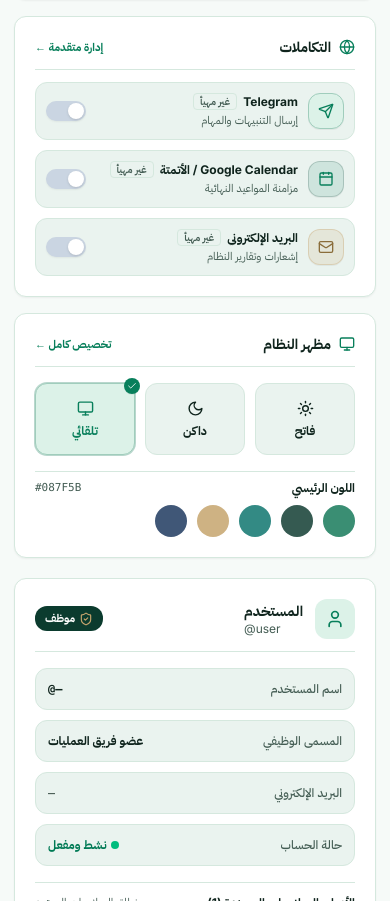
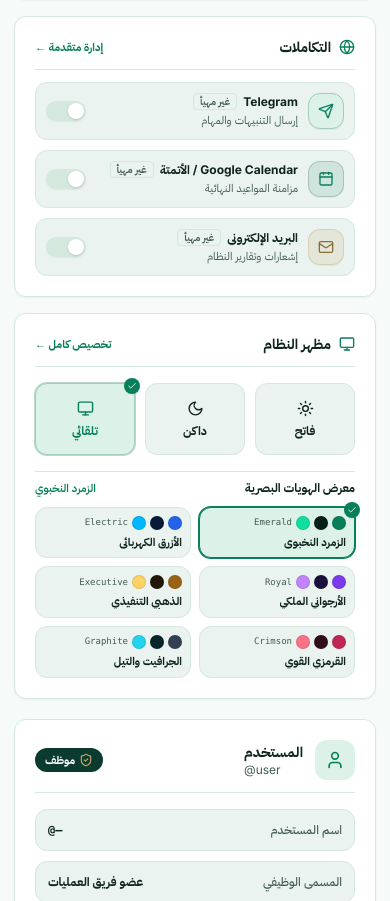
Before and after one commit to MOATAZQ24/new, a Next.js app in the folder frontend/: page /settings in a window 390 px wide. Shown: the part 1614-2515 px from the top of the page. Built offline with nearby package versions, Linux system fonts and the light colour scheme; no server answers.

Commit message:
feat(ui): integrate semantic theme tokens globally and add Settings Theme Gallery

```diff
--- a/frontend/src/app/page.tsx
+++ b/frontend/src/app/page.tsx
@@ -145,10 +145,10 @@ export default function DashboardPage() {
     const outOfService =
       (dist["تالف (Damaged)"] || 0) + (dist["متقاعد (Retired)"] || 0);
     return [
-      { label: "قيد الاستخدام", value: data.assigned_assets || 0, color: "#187A5A" },
-      { label: "تحت الصيانة", value: data.maintenance_assets || 0, color: "#C5A46D" },
-      { label: "احتياطي", value: data.available_assets || 0, color: "#123D32" },
-      { label: "خارج الخدمة", value: outOfService, color: "#E11D48" },
+      { label: "قيد الاستخدام", value: data.assigned_assets || 0, color: "var(--chart-1)" },
+      { label: "تحت الصيانة", value: data.maintenance_assets || 0, color: "var(--chart-3)" },
+      { label: "احتياطي", value: data.available_assets || 0, color: "var(--chart-2)" },
+      { label: "خارج الخدمة", value: outOfService, color: "var(--destructive)" },
     ];
   }, [data]);
 
@@ -158,12 +158,12 @@ export default function DashboardPage() {
       {
         label: "نشط",
         value: data.active_employees ?? data.total_employees ?? 0,
-        color: "#187A5A",
+        color: "var(--chart-1)",
       },
       {
         label: "متوقف مؤقتاً",
         value: data.inactive_employees ?? 0,
-        color: "#C5A46D",
+        color: "var(--chart-3)",
       },
     ];
   }, [data]);
@@ -171,9 +171,9 @@ export default function DashboardPage() {
   const ticketStatusItems = useMemo(() => {
     if (!data) return [];
     return [
-      { label: "مغلقة", value: data.closed_tickets ?? 0, color: "#187A5A" },
-      { label: "قيد التنفيذ", value: data.in_progress_tickets ?? data.open_tickets ?? 0, color: "#123D32" },
-      { label: "بانتظار الرد", value: data.waiting_tickets ?? 0, color: "#C5A46D" },
+      { label: "مغلقة", value: data.closed_tickets ?? 0, color: "var(--chart-1)" },
+      { label: "قيد التنفيذ", value: data.in_progress_tickets ?? data.open_tickets ?? 0, color: "var(--chart-2)" },
+      { label: "بانتظار الرد", value: data.waiting_tickets ?? 0, color: "var(--chart-3)" },
     ];
   }, [data]);
 
--- a/frontend/src/app/settings/page.tsx
+++ b/frontend/src/app/settings/page.tsx
@@ -25,6 +25,7 @@ import {
   Icons,
 } from "@/components/ui/Icons";
 import { Switch } from "@/components/ui/switch";
+import { THEME_PRESETS, THEME_PRESET_MAP, ThemePresetId } from "@/lib/themes";
 import { api } from "@/lib/api";
 import { useAuth } from "@/context/AuthContext";
 import { useWorkspace } from "@/context/WorkspaceContext";
@@ -44,14 +45,6 @@ interface BackupSnapshotItem {
   created_at: string;
 }
 
-const ACCENT_SWATCHES = [
-  { color: "#187A5A", label: "الأخضر المؤسسي" },
-  { color: "#123D32", label: "الزمردي الداكن" },
-  { color: "#0F766E", label: "التركواز التنفيذي" },
-  { color: "#C5A46D", label: "الذهبي المؤسسي" },
-  { color: "#1E3A5F", label: "الكحلي المؤسسي" },
-];
-
 const ROLE_AR_LABELS: Record<string, string> = {
   "Super Admin": "مدير النظام العام",
   "Company Admin": "مدير الشركة",
@@ -63,9 +56,9 @@ const ROLE_AR_LABELS: Record<string, string> = {
 
 export default function SettingsPage() {
   const { user, activeCompany, activeCompanyId } = useAuth();
-  const { draft, setDraft, save, info } = useWorkspace();
+  const { draft, setDraft, save, presetId, selectPreset } = useWorkspace();
   const theme = draft.appearance.theme;
-  const colors = draft.appearance;
+  const activePreset = THEME_PRESET_MAP[presetId];
   const toast = useToast();
 
   const [integrations, setIntegrations] = useState<IntegrationItem[]>([]);
@@ -169,7 +162,16 @@ export default function SettingsPage() {
       setIntegrations((prev) => {
         const exists = prev.some((it) => it.service_name === service);
         if (!exists) {
-          return [...prev, { service_name: service, is_enabled: nextEnabled, status: nextEnabled ? "Active" : "Inactive" }];
+          return [
+            ...prev,
+            {
+              id: service,
+              service_name: service,
+              display_name: service,
+              is_enabled: nextEnabled,
+              status: nextEnabled ? "Active" : "Inactive",
+            },
+          ];
         }
         return prev.map((it) => (it.service_name === service ? { ...it, is_enabled: nextEnabled } : it));
       });
@@ -186,27 +188,13 @@ export default function SettingsPage() {
     };
     setDraft(nextConfig);
     void save(nextConfig).catch(() => {});
-    toast.success("تم تحديث مظهر النظام");
+    toast.success("تم تحديث وضع الإضاءة");
   };
 
-  const handleSelectSwatch = (hex: string) => {
-    const nextConfig = {
-      ...draft,
-      appearance: { ...draft.appearance, secondary: hex },
-    };
-    setDraft(nextConfig);
-    void (async () => {
-      try {
-        if (info?.enforced?.includes("secondary") && info?.can_manage_company) {
-          await api.put("/workspace/company-defaults", {
-            appearance: { ...info.company_defaults, secondary: hex },
-            enforced: info.enforced,
-          });
-        }
-        await save(nextConfig);
-      } catch {}
-    })();
-    toast.success("تم تحديث اللون الرئيسي للواجهة");
+  const handleSelectPreset = (nextPresetId: ThemePresetId) => {
+    void selectPreset(nextPresetId).catch(() => {});
+    const chosen = THEME_PRESET_MAP[nextPresetId];
+    toast.success(`تم تفعيل هوية ${chosen.nameAr}`);
   };
 
   const handleChangePassword = async (e: React.FormEvent) => {
@@ -537,30 +525,67 @@ export default function SettingsPage() {
               </div>
             </div>
 
-            <div className="space-y-2 pt-2 border-t border-slate-100">
-              <div className="flex items-center justify-between">
-                <span className="text-xs font-bold text-slate-700">اللون الرئيسي</span>
-                <span className="text-[11px] text-slate-500 font-mono" dir="ltr">
-                  {colors.secondary}
+            <div className="space-y-2.5 pt-2 border-t border-slate-100">
+              <div className="flex items-center justify-between gap-2">
+                <span className="text-xs font-bold text-slate-700">معرض الهويات البصرية</span>
+                <span className="text-[11px] font-semibold text-[#187A5A] truncate">
+                  {activePreset.nameAr}
                 </span>
               </div>
-              <div className="flex items-center gap-2.5">
-                {ACCENT_SWATCHES.map((swatch) => {
-                  const active = colors.secondary.toLowerCase() === swatch.color.toLowerCase();
+              <div className="grid grid-cols-2 sm:grid-cols-3 gap-2">
+                {THEME_PRESETS.map((preset) => {
+                  const active = preset.id === presetId;
                   return (
                     <button
-                      key={swatch.color}
+                      key={preset.id}
                       type="button"
-                      aria-label={swatch.label}
+                      data-theme-preset={preset.id}
+                      aria-label={preset.nameAr}
                       aria-pressed={active}
-                      title={`${swatch.label} (${swatch.color})`}
-                      onClick={() => handleSelectSwatch(swatch.color)}
-                      style={{ backgroundColor: swatch.color }}
-                      className={`w-8 h-8 rounded-full flex items-center justify-center text-white transition-transform cursor-pointer ${
-                        active ? "ring-2 ring-offset-2 ring-[#123D32] scale-105" : "opacity-85 hover:opacity-100"
+                      title={`${preset.nameAr} — ${preset.nameEn}`}
+                      onClick={() => handleSelectPreset(preset.id)}
+                      className={`relative rounded-xl border p-2 text-right transition-all cursor-pointer flex flex-col gap-1.5 ${
+                        active
+                          ? "border-[var(--primary)] bg-[var(--selected)] ring-1 ring-[var(--ring)]"
+                          : "border-[var(--border)] bg-[var(--surface-muted)] hover:bg-[var(--hover)]"
                       }`}
                     >
-                      {active && <Check className="w-3.5 h-3.5" />}
+                      {active && (
+                        <span
+                          className="absolute -top-1.5 -right-1.5 w-4 h-4 rounded-full flex items-center justify-center shadow-2xs"
+                          style={{
+                            backgroundColor: "var(--primary)",
+                            color: "var(--primary-foreground)",
+                          }}
+                        >
+                          <Check className="w-2.5 h-2.5" />
+                        </span>
+                      )}
+                      {/* Mini Dual Light + Dark Palette Preview */}
+                      <div className="flex items-center justify-between gap-1">
+                        <div className="flex items-center gap-1" aria-hidden="true">
+                          <span
+                            className="w-3.5 h-3.5 rounded-full border border-black/10"
+                            style={{ backgroundColor: preset.light.primary }}
+                            title={preset.lightName}
+                          />
+                          <span
+                            className="w-3.5 h-3.5 rounded-full border border-black/10"
+                            style={{ backgroundColor: preset.dark.background }}
+                            title={preset.darkName}
+                          />
+                          <span
+                            className="w-3.5 h-3.5 rounded-full border border-black/10"
+                            style={{ backgroundColor: preset.dark.accent }}
+                          />
+                        </div>
+                        <span className="text-[9px] font-mono text-slate-500 truncate" dir="ltr">
+                          {preset.nameEn.split(" ")[0]}
+                        </span>
+                      </div>
+                      <div className="text-[11px] font-bold text-slate-900 truncate leading-tight">
+                        {preset.nameAr}
+                      </div>
                     </button>
                   );
                 })}
--- a/frontend/src/components/layout/TopNav.tsx
+++ b/frontend/src/components/layout/TopNav.tsx
@@ -298,7 +298,7 @@ export function TopNav({ mobileMenuOpen = false, onOpenMobileMenu }: TopNavProps
   return (
     <header
       ref={headerRef}
-      className="workspace-topnav h-16 bg-[var(--surface)] border-b border-[var(--border-color)] fixed top-0 z-30 flex items-center justify-between px-3 sm:px-6 shadow-xs select-none transition-all duration-200 gap-2"
+      className="workspace-topnav h-16 bg-[var(--header-background)] border-b border-[var(--border)] fixed top-0 z-30 flex items-center justify-between px-3 sm:px-6 shadow-xs select-none transition-all duration-200 gap-2"
     >
       {/* Right Side (Mobile Menu, Company Switcher & Command Search) */}
       <div className="flex items-center gap-2 sm:gap-3 min-w-0 flex-1">
--- a/frontend/src/components/ui/BrandMark.tsx
+++ b/frontend/src/components/ui/BrandMark.tsx
@@ -21,17 +21,17 @@ export function BrandMark({
 }: BrandMarkProps) {
   const bg =
     variant === "gold-badge"
-      ? "#C5A46D"
+      ? "var(--accent, #C5A46D)"
       : variant === "dark-bg"
-        ? "#123D32"
-        : "#FFFFFF";
+        ? "var(--sidebar-background, #123D32)"
+        : "var(--card, #FFFFFF)";
   const strokePrimary =
     variant === "gold-badge"
-      ? "#123D32"
+      ? "var(--sidebar-background, #123D32)"
       : variant === "dark-bg"
         ? "#FFFFFF"
-        : "#123D32";
-  const accentGold = variant === "gold-badge" ? "#0B2921" : "#C5A46D";
+        : "var(--sidebar-background, #123D32)";
+  const accentGold = variant === "gold-badge" ? "var(--accent-foreground, #0B2921)" : "var(--accent, #C5A46D)";
 
   return (
     <svg
--- a/frontend/src/components/ui/switch.tsx
+++ b/frontend/src/components/ui/switch.tsx
@@ -10,7 +10,7 @@ const Switch = React.forwardRef<
 >(({ className, ...props }, ref) => (
   <SwitchPrimitives.Root
     className={cn(
-      "peer inline-flex h-5 w-10 shrink-0 cursor-pointer items-center rounded-full border-2 border-transparent shadow-xs transition-colors focus-visible:outline-none focus-visible:ring-2 focus-visible:ring-[#187A5A] focus-visible:ring-offset-2 disabled:cursor-not-allowed disabled:opacity-50 data-[state=checked]:bg-[#187A5A] data-[state=unchecked]:bg-slate-300 dark:data-[state=unchecked]:bg-slate-600",
+      "peer inline-flex h-5 w-10 shrink-0 cursor-pointer items-center rounded-full border-2 border-transparent shadow-xs transition-colors focus-visible:outline-none focus-visible:ring-2 focus-visible:ring-[var(--ring)] focus-visible:ring-offset-2 disabled:cursor-not-allowed disabled:opacity-50 data-[state=checked]:bg-[var(--primary)] data-[state=unchecked]:bg-[var(--border)]",
       className
     )}
     {...props}
```
Also changed, not shown: frontend/src/components/layout/Sidebar.tsx (+6 -6 lines), frontend/src/components/ui/EnterpriseCharts.tsx (+6 -8 lines).
